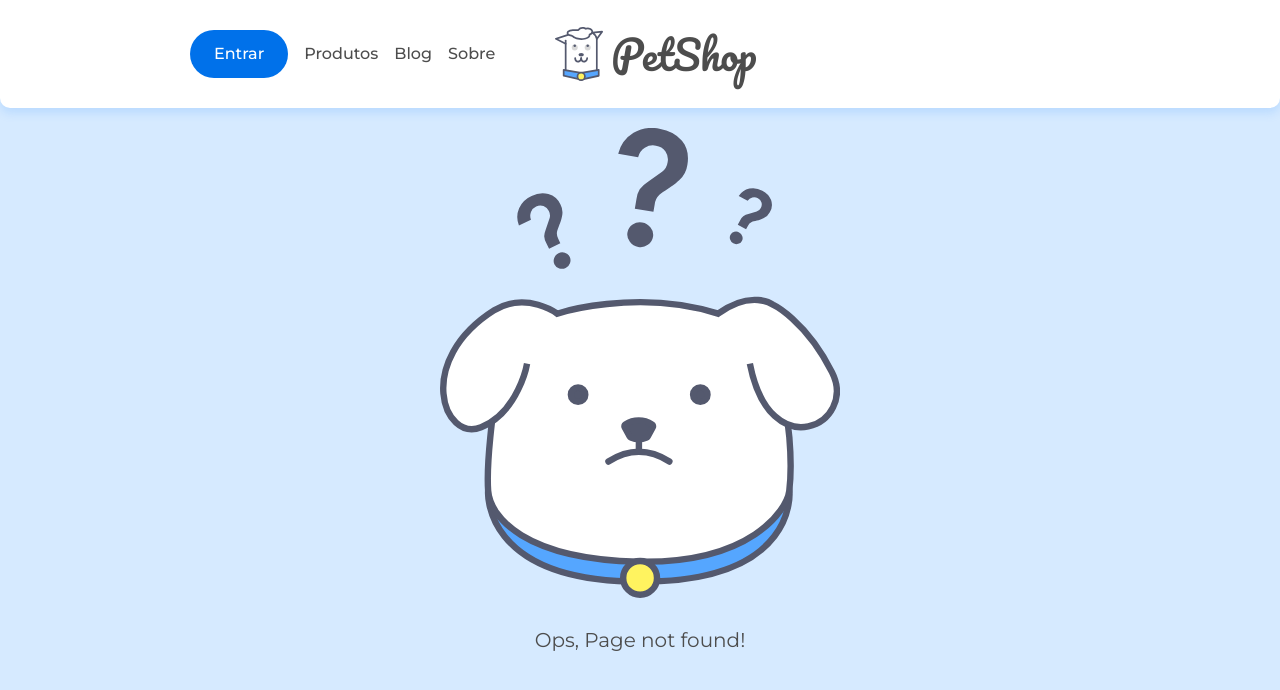
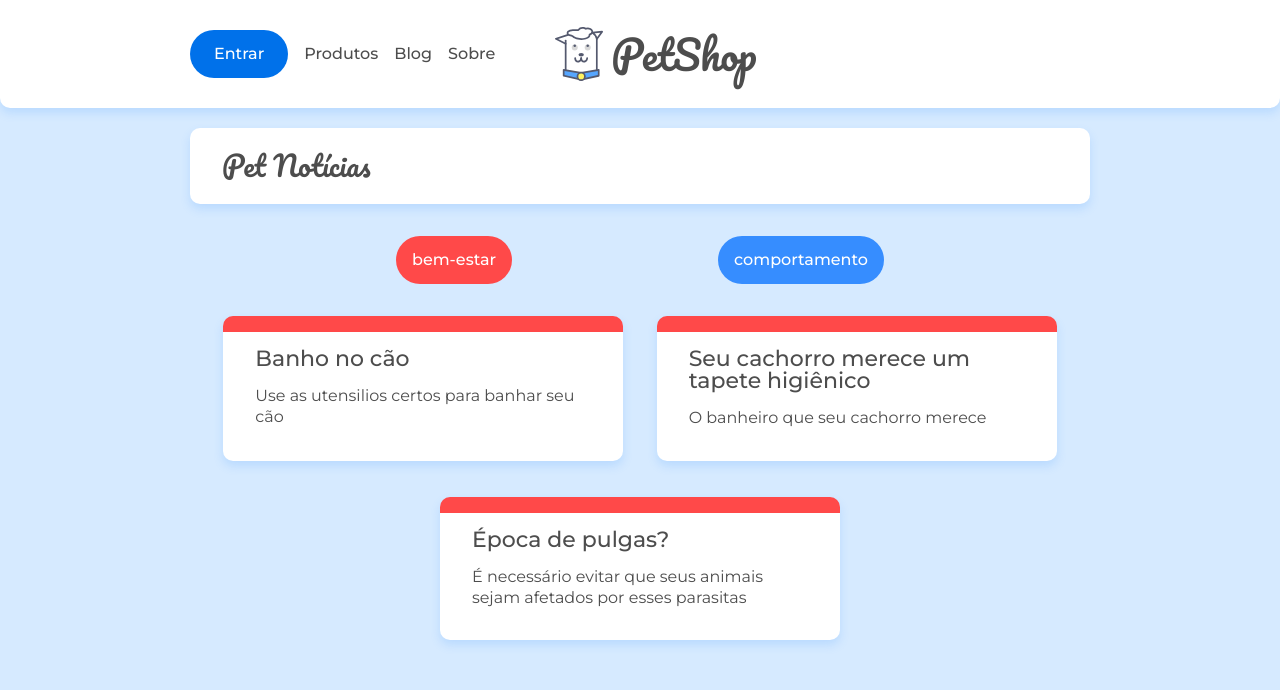
Before and after one commit to Felipe-Borba/alura-reactjs, a React (Create React App) app: page /categoria/bem-estar in a window 1280 px wide. Before the commit this address had no page. Shown: the top 690 px of the page. Built offline with nearby package versions, Linux system fonts and the light colour scheme; data requests are answered from the project's data file.

Commit message:
05-03 display category

```diff
--- a/src/App.jsx
+++ b/src/App.jsx
@@ -7,6 +7,7 @@
 import Page404 from './paginas/Page404'
 import NavBar from './components/NavBar'
 import Post from './paginas/Post';
+import Category from './paginas/Category';
 
 function App() {
 
@@ -23,6 +24,10 @@
           <Sobre />
         </Route>
 
+        <Route path='/categoria/:id'>
+          <Category />
+        </Route>
+
         <Route path='/posts/:id'>
           <Post />
         </Route>
--- a/src/components/CategoryList.jsx
+++ b/src/components/CategoryList.jsx
@@ -15,7 +15,7 @@
         <ul className='lista-categorias container flex'>
             {
                 categories.map((category) => (
-                    <Link to={` categoria/${category.id}`} >
+                    <Link to={`/categoria/${category.id}`} >
                         <li className={`lista-categorias__categoria lista-categorias__categoria--${category.id}`} >
                             {category.nome}
                         </li>
--- /dev/null
+++ b/src/paginas/Category.jsx
@@ -0,0 +1,24 @@
+import React from 'react'
+import CategoryList from '../components/CategoryList'
+import PosList from '../components/PosList'
+import { Route, useParams, useRouteMatch } from 'react-router'
+import '../assets/css/blog.css'
+
+const Category = () => {
+    const { id } = useParams()
+    const { path } = useRouteMatch()
+
+    return (
+        <>
+            <div className="container">
+                <h2 className="titulo-pagina">Pet Notícias</h2>
+            </div>
+            <CategoryList />
+            <Route exact path={`${path}/`}>
+                <PosList url={`/posts?categoria=${id}`} />
+            </Route>
+        </>
+    )
+}
+
+export default Category
```
Also changed, not shown: 1 other file (tests, documents, lock files or other folders).
